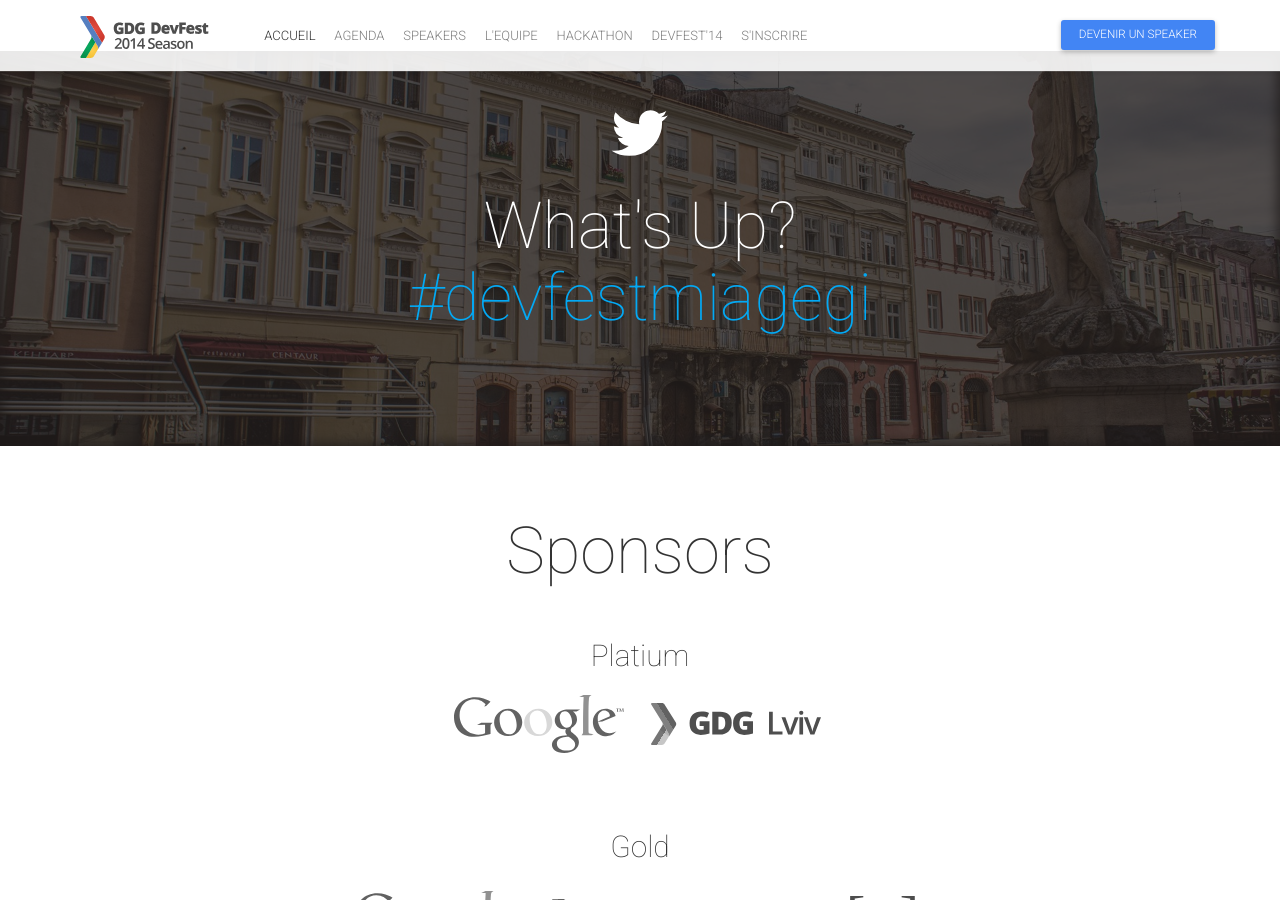
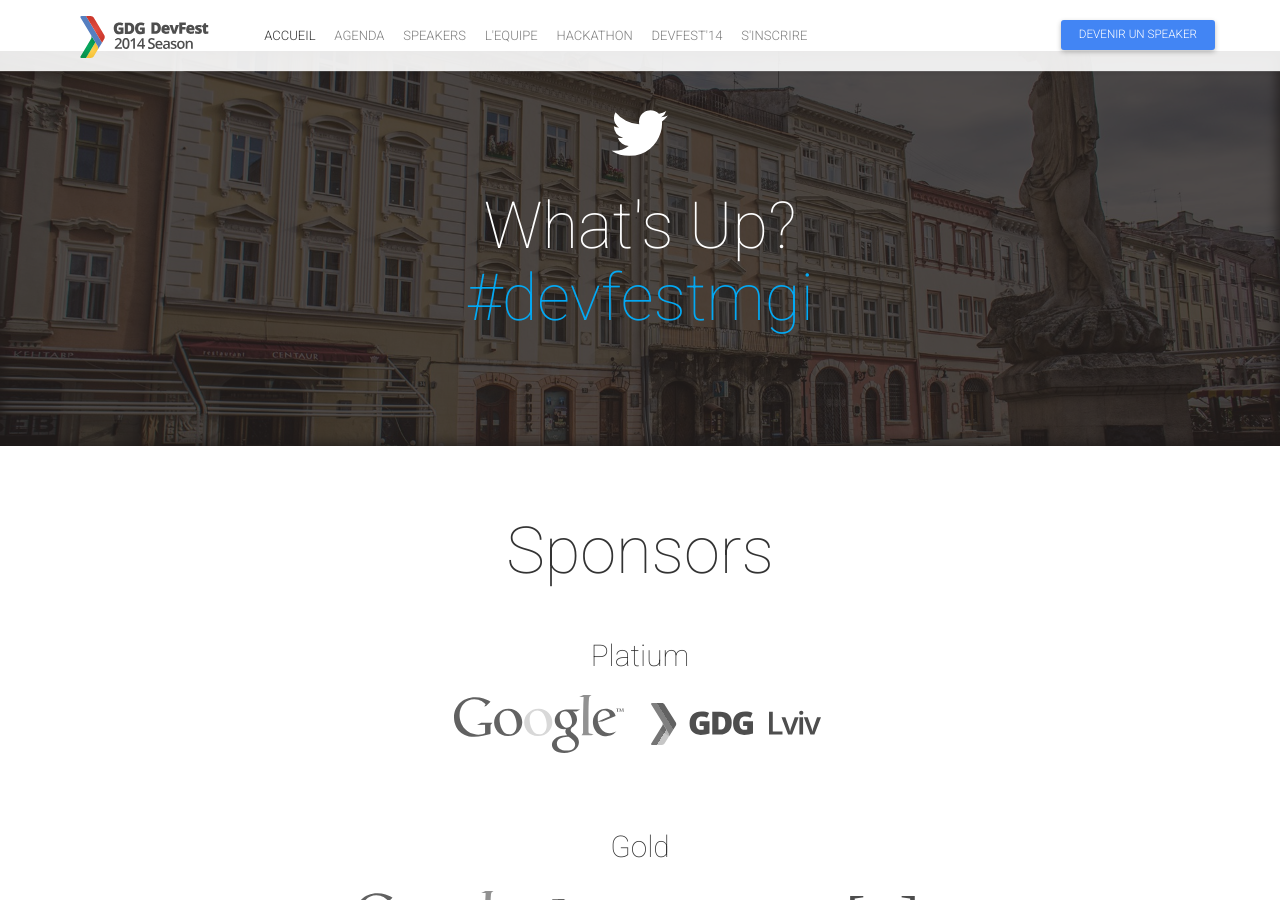
Before and after one commit to GDGMiageGiLab/gdgmiagegilab.github.io, a Jekyll site: the page built from index.html, in a window 1280 px wide and 900 px high, scrolled down 3446 px. Built offline with Jekyll 4.4.1, drawn with Linux system fonts in a browser that asks for light colours; nearby versions of some CDN libraries; comment, search, counter and statistics services are not loaded.

Commit message:
an other

```diff
--- a/_config.yml
+++ b/_config.yml
@@ -30,7 +30,7 @@
 logisticsMapMobileCenterCoordinates: "5.343892, -3.988229"
 
 #Tweets feed
-twitterHashTag: "devfestmiagegi"
+twitterHashTag: "devfestmgi"
 twitterFeed: "http://lviv.gdg.org.ua/tweetledee/favoritesjson.php?c=10&cache_interval=900"
 
 # Subscribe
```
